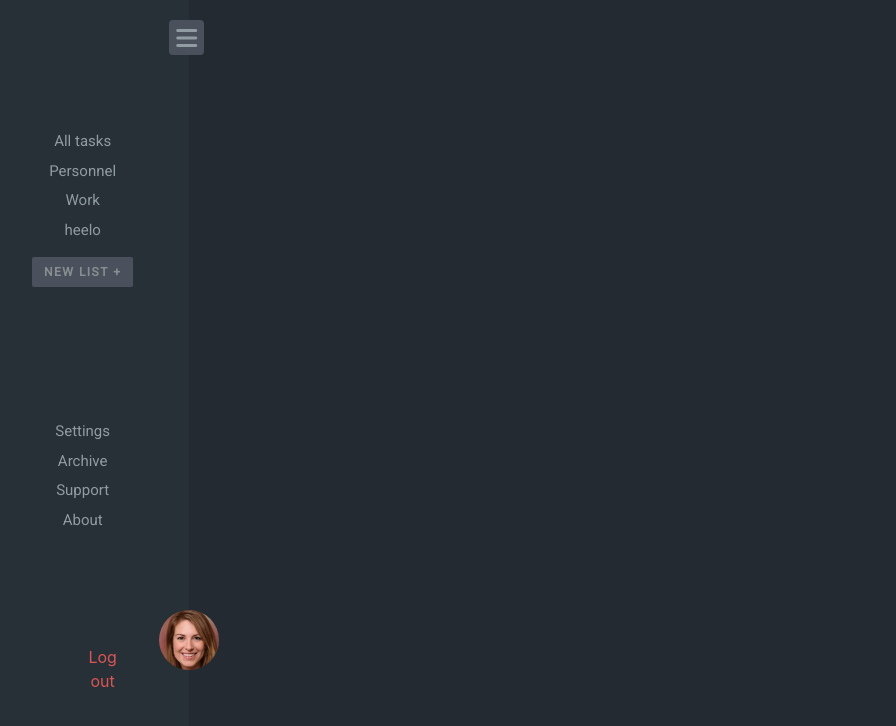
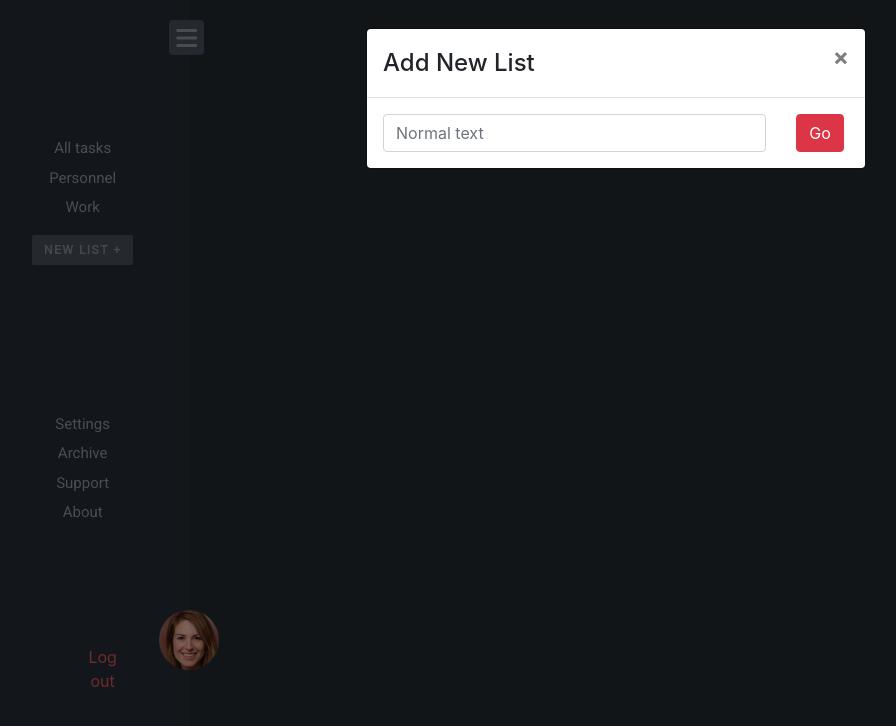
Before and after one commit to RishabhVerma098/todoapp, a React (Create React App) app: page / in a window 1280 px wide. Both pictures are taken after a click on the element "NEW LIST +". Shown: the top 726 px of the page, without its empty margins (24-920 px from the left). Built offline with nearby package versions, Linux system fonts and the light colour scheme.

Commit message:
modal added for adding new list

```diff
--- /dev/null
+++ b/src/components/mains/sideMenu/modalTry.js
@@ -0,0 +1,82 @@
+import React, { Component } from "react";
+import Modal from "react-bootstrap/Modal";
+import { Form, Button, Row, Col } from "react-bootstrap";
+import { connect } from "react-redux";
+import * as panelListAction from "../../../store/actions/index";
+import { bindActionCreators } from "redux";
+import GreyButton from "../../reusable/buttonGrey";
+class ModalTry extends Component {
+  constructor(props) {
+    super(props);
+    const { dispatch } = props;
+    this.boundActionCreators = bindActionCreators(panelListAction, dispatch);
+    console.log(this.boundActionCreators);
+    // {
+    //   panelList: Function,
+    //   slider: Function
+    // }
+  }
+
+  state = {
+    show: false,
+    newAddedList: null
+  };
+
+  handleSubmit = e => {
+    this.setState({
+      newAddedList: e.target.value
+    });
+  };
+
+  handleDispatch = () => {
+    let { dispatch } = this.props;
+    let action = panelListAction.panelList(this.state.newAddedList);
+    dispatch(action);
+    this.setState({ show: false });
+  };
+
+  render() {
+    return (
+      <React.Fragment>
+        <>
+          <GreyButton
+            backgroundColor="#4a515c"
+            color="#8a8e91"
+            font="NEW LIST +"
+            dispatch={() => this.setState({ show: true })}
+          />
+          <Modal
+            show={this.state.show}
+            onHide={() => this.setState({ show: false })}
+            dialogClassName="modal-90w"
+            aria-labelledby="example-custom-modal-styling-title"
+          >
+            <Modal.Header closeButton>
+              <Modal.Title id="example-custom-modal-styling-title">
+                Add New List
+              </Modal.Title>
+            </Modal.Header>
+            <Modal.Body>
+              <Row>
+                <Col xs={10}>
+                  <Form.Control
+                    type="text"
+                    placeholder="Normal text"
+                    onChange={this.handleSubmit}
+                  />
+                </Col>
+                <Col xs={2}>
+                  <Button variant="danger" onClick={this.handleDispatch}>
+                    Go
+                  </Button>
+                </Col>
+              </Row>
+            </Modal.Body>
+          </Modal>
+        </>
+      </React.Fragment>
+    );
+  }
+}
+
+export default connect()(ModalTry);
--- a/src/components/mains/sideMenu/panelList.js
+++ b/src/components/mains/sideMenu/panelList.js
@@ -1,11 +1,10 @@
 import React from "react";
-import ButtonGrey from "../../reusable/buttonGrey";
-import { useSelector, useDispatch } from "react-redux";
-import { panelList } from "../../../store/actions/index";
+import { useSelector } from "react-redux";
+
+import ModalTry from "./modalTry";
 
 function PanelList() {
   const statelist = useSelector(state => state.panelList);
-  const dispatch = useDispatch();
   const list = statelist;
   return (
     <div className="panelList">
@@ -15,12 +14,7 @@ function PanelList() {
         ))}
       </ul>
       <span className="greyButton">
-        <ButtonGrey
-          backgroundColor="#4a515c"
-          color="#8a8e91"
-          font="NEW LIST +"
-          dispatch={() => dispatch(panelList("heelo"))}
-        />
+        <ModalTry />
       </span>
     </div>
   );
--- a/src/components/reusable/buttonGrey.js
+++ b/src/components/reusable/buttonGrey.js
@@ -1,5 +1,5 @@
 import React, { Component } from "react";
-import { panelList } from "../../store/actions/index";
+
 class ButtonGrey extends Component {
   state = {
     backgroundColor: this.props.backgroundColor,
```
